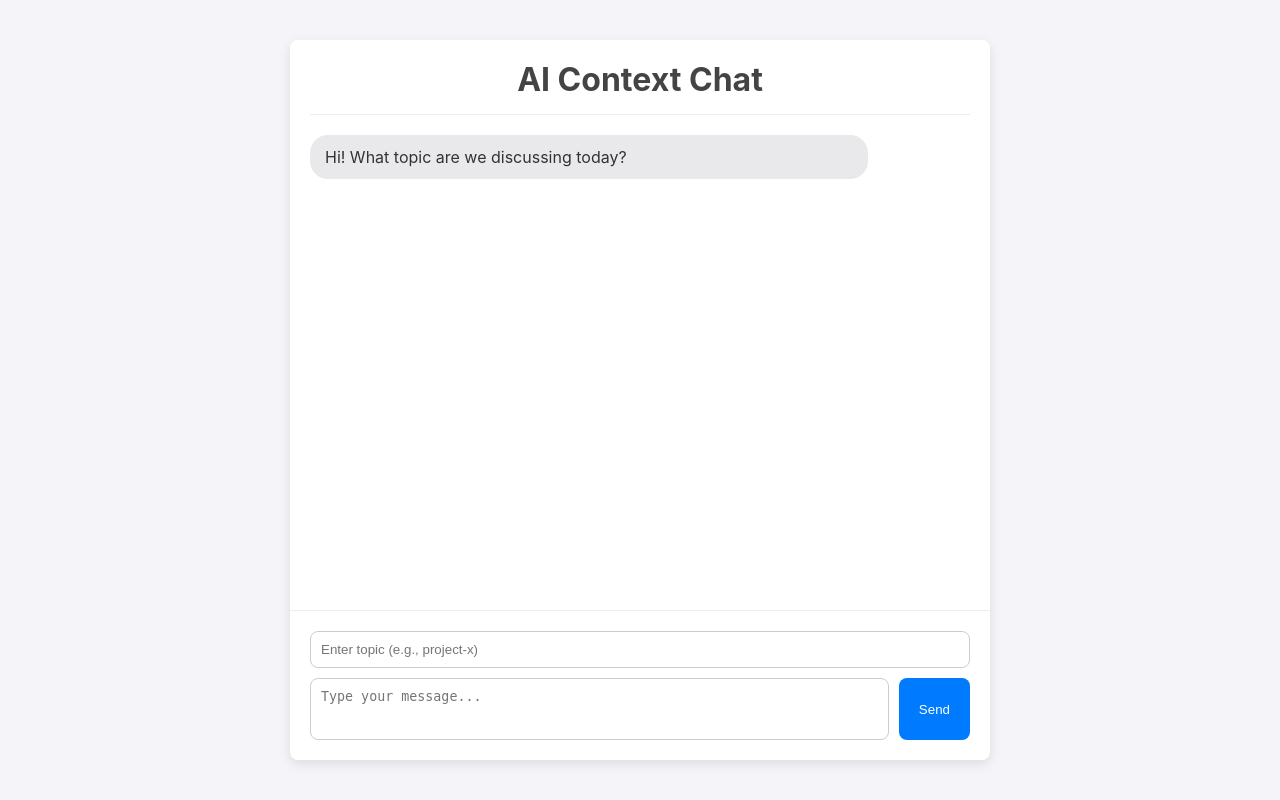
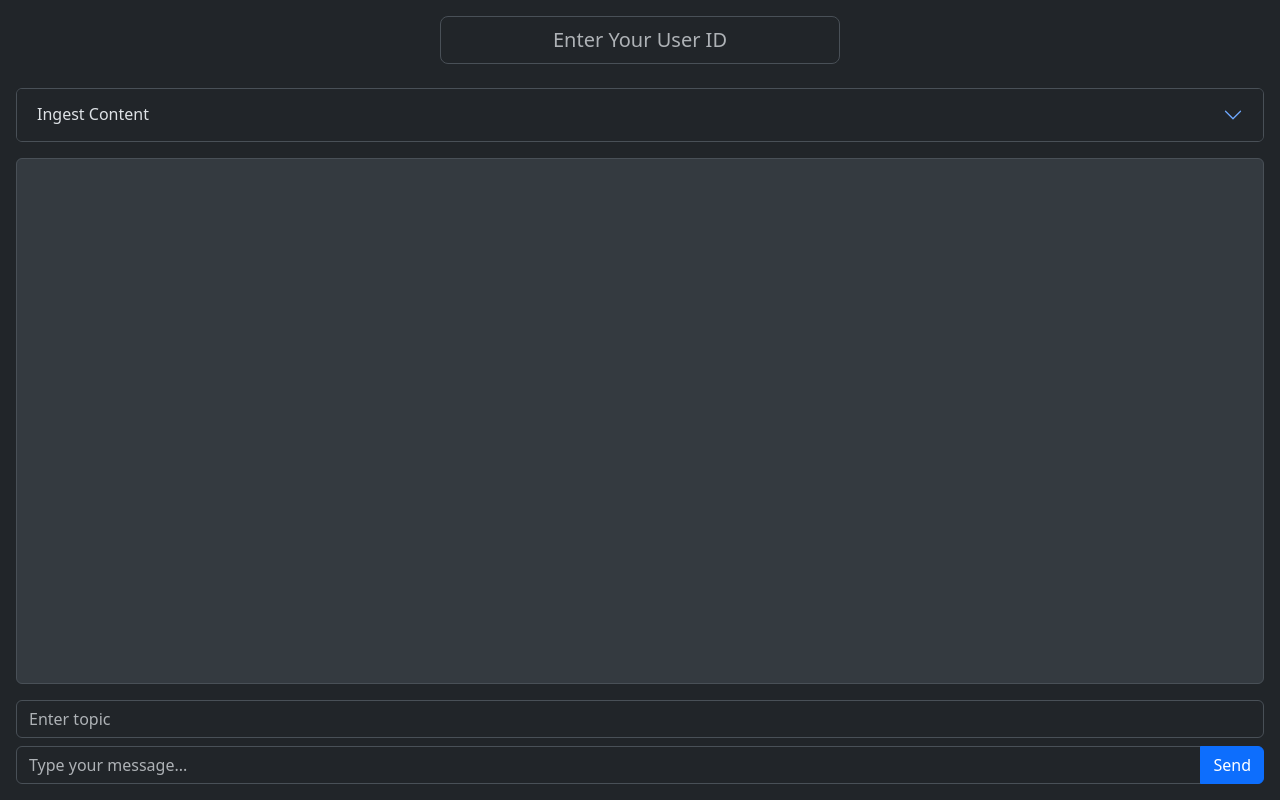
Before and after one commit to RKBobe/Cortex, a Flask app: page / in a window 1280 px wide. Run offline with Flask 3, Linux system fonts and the light colour scheme; some libraries are stand-ins or nearby versions.

Commit message:
feat: Add multi-user support and deployment configuration
Implements data isolation by scoping all database collections and operations to a user_id. Adds Dockerfile, requirements.txt, and Gunicorn to prepare the application for production deployment. Refactors frontend JavaScript into an external static/main.js file.

```diff
--- a/app.py
+++ b/app.py
@@ -1,33 +1,91 @@
-# app.py
-
 from flask import Flask, render_template, request, jsonify
 from backend import AIContextManager
+from werkzeug.utils import secure_filename
+import traceback
+import threading
 
 # Initialize the Flask app and the backend manager
 app = Flask(__name__)
 backend = AIContextManager()
 
-# This is the route for the main webpage
+#
+# --- Main Web Page Route ---
+#
 @app.route('/')
 def index():
     """Renders the main chat page."""
     return render_template('index.html')
 
-# This is the route that handles chat messages
+#
+# --- Chat Endpoint ---
+#
 @app.route('/chat', methods=['POST'])
 def chat():
-    """Receives user input, processes it with the backend, and returns AI response."""
+    """Receives user input, processes it, and returns AI response."""
     data = request.get_json()
-    topic = data.get('topic', 'general') # Default topic is 'general'
+    user_id = data.get('user_id')
+    topic = data.get('topic')
     user_prompt = data.get('prompt')
 
-    if not user_prompt:
-        return jsonify({'error': 'No prompt provided'}), 400
+    if not all([user_id, topic, user_prompt]):
+        return jsonify({'error': 'User ID, topic, and prompt are required'}), 400
 
     try:
-        # Call the backend to get the AI's response
-        ai_response = backend.process_prompt(topic, user_prompt)
+        ai_response = backend.process_prompt(user_id, topic, user_prompt)
         return jsonify({'response': ai_response})
     except Exception as e:
-        print(f"An error occurred: {e}")
+        print(f"An error occurred in /chat: {e}")
+        traceback.print_exc()
         return jsonify({'error': str(e)}), 500
+
+#
+# --- File Upload Endpoint ---
+#
+@app.route('/upload', methods=['POST'])
+def upload():
+    """Receives an uploaded file and ingests its content."""
+    if 'file' not in request.files:
+        return jsonify({'error': 'No file part'}), 400
+
+    file = request.files['file']
+    user_id = request.form.get('user_id')
+    topic = request.form.get('topic')
+
+    if file.filename == '' or not topic or not user_id:
+        return jsonify({'error': 'User ID, topic, and a selected file are required'}), 400
+
+    if file:
+        try:
+            filename = secure_filename(file.filename)
+            content = file.read().decode('utf-8')
+
+            backend.ingest_text(user_id, topic, content, filename)
+
+            return jsonify({'message': f'Successfully ingested {filename}'})
+        except Exception as e:
+            print(f"An error occurred in /upload: {e}")
+            traceback.print_exc()
+            return jsonify({'error': str(e)}), 500
+
+#
+# --- GitHub Repo Ingestion Endpoint ---
+#
+@app.route('/ingest_repo', methods=['POST'])
+def ingest_repo():
+    """Receives a Git repo URL and starts the ingestion process in the background."""
+    data = request.get_json()
+    user_id = data.get('user_id')
+    repo_url = data.get('repo_url')
+    topic = data.get('topic')
+
+    if not all([user_id, topic, repo_url]):
+        return jsonify({'error': 'User ID, topic, and repository URL are required'}), 400
+
+    # Run the long-running ingestion task in a background thread
+    ingestion_thread = threading.Thread(
+        target=backend.ingest_repo_from_url,
+        args=(user_id, repo_url, topic)
+    )
+    ingestion_thread.start()
+
+    return jsonify({'message': f'Started ingestion for {repo_url}. This may take several minutes.'})
--- /dev/null
+++ b/static/main.js
@@ -0,0 +1,125 @@
+// --- Element Selectors ---
+const userIdInput = document.getElementById('user-id-input');
+const topicInput = document.getElementById('topic-input');
+const promptInput = document.getElementById('prompt-input');
+const chatForm = document.getElementById('chat-form');
+const uploadForm = document.getElementById('upload-form');
+const repoForm = document.getElementById('repo-form');
+const chatWindow = document.getElementById('chat-window');
+const statusMessage = document.getElementById('status-message');
+
+// --- Event Listeners ---
+repoForm.addEventListener('submit', async (e) => {
+    e.preventDefault();
+    const repoUrl = document.getElementById('repo-url-input').value;
+    const userId = userIdInput.value;
+    const topic = topicInput.value;
+    if (!userId || !topic || !repoUrl) {
+        showStatus('User ID, Topic, and Repository URL are required.', 'danger');
+        return;
+    }
+    showStatus(`Starting ingestion for ${repoUrl}...`, 'info');
+    try {
+        const response = await fetch('/ingest_repo', {
+            method: 'POST',
+            headers: { 'Content-Type': 'application/json' },
+            body: JSON.stringify({ user_id: userId, topic: topic, repo_url: repoUrl })
+        });
+        const data = await response.json();
+        if (!response.ok) throw new Error(data.error);
+        showStatus(data.message, 'success');
+    } catch (error) {
+        showStatus(error.message, 'danger');
+    }
+});
+
+uploadForm.addEventListener('submit', async (e) => {
+    e.preventDefault();
+    const userId = userIdInput.value;
+    const topic = topicInput.value;
+    const fileInput = document.getElementById('file-input');
+    if (!userId || !topic || fileInput.files.length === 0) {
+        showStatus('User ID, Topic, and a file are required.', 'danger');
+        return;
+    }
+    const formData = new FormData();
+    formData.append('user_id', userId);
+    formData.append('file', fileInput.files[0]);
+    formData.append('topic', topic);
+    showStatus('Uploading...', 'info');
+    try {
+        const response = await fetch('/upload', { method: 'POST', body: formData });
+        const data = await response.json();
+        if (!response.ok) throw new Error(data.error || 'Upload failed');
+        showStatus(data.message, 'success');
+        fileInput.value = '';
+    } catch (error) {
+        showStatus(error.message, 'danger');
+    }
+});
+
+chatForm.addEventListener('submit', async (e) => {
+    e.preventDefault();
+    const userId = userIdInput.value;
+    const topic = topicInput.value;
+    const prompt = promptInput.value.trim();
+    if (!userId || !topic || !prompt) {
+        showStatus('User ID, Topic, and a message are required.', 'danger');
+        return;
+    }
+    addMessage(prompt, 'user');
+    promptInput.value = '';
+    addSpinner();
+    try {
+        const response = await fetch('/chat', {
+            method: 'POST',
+            headers: { 'Content-Type': 'application/json' },
+            body: JSON.stringify({ user_id: userId, topic: topic, prompt: prompt })
+        });
+        removeSpinner();
+        if (!response.ok) throw new Error('Network response was not ok.');
+        const data = await response.json();
+        addMessage(data.response, 'ai');
+    } catch (error) {
+        removeSpinner();
+        addMessage('Sorry, an error occurred.', 'ai error');
+    }
+});
+
+// --- Helper Functions ---
+function showStatus(message, type = 'info') {
+    statusMessage.textContent = message;
+    statusMessage.className = `text-${type} small`;
+    if (type !== 'info') {
+        setTimeout(() => { statusMessage.textContent = ''; }, 5000);
+    }
+}
+function addMessage(text, sender) {
+    const wrapper = document.createElement('div');
+    wrapper.className = `d-flex justify-content-${sender === 'user' ? 'end' : 'start'} mb-3`;
+    const bubble = document.createElement('div');
+    bubble.className = `p-3 rounded message-bubble ${sender}-message`;
+    bubble.textContent = text;
+    wrapper.appendChild(bubble);
+    chatWindow.appendChild(wrapper);
+    chatWindow.scrollTop = chatWindow.scrollHeight;
+}
+function addSpinner() {
+     const spinnerWrapper = document.createElement('div');
+    spinnerWrapper.id = 'spinner';
+    spinnerWrapper.className = 'd-flex justify-content-start mb-3';
+    const spinnerBubble = document.createElement('div');
+    spinnerBubble.className = 'p-3 rounded message-bubble ai-message';
+    spinnerBubble.innerHTML = '<div class="spinner-border spinner-border-sm" role="status"><span class="visually-hidden">Loading...</span></div>';
+    spinnerWrapper.appendChild(spinnerBubble);
+    chatWindow.appendChild(spinnerWrapper);
+    chatWindow.scrollTop = chatWindow.scrollHeight;
+}
+function removeSpinner() {
+    const spinner = document.getElementById('spinner');
+    if (spinner) spinner.remove();
+}
+promptInput.addEventListener('input', function () {
+    this.style.height = 'auto';
+    this.style.height = (this.scrollHeight) + 'px';
+});
--- /dev/null
+++ b/static/style.css
@@ -0,0 +1,31 @@
+html, body {
+    height: 100%;
+}
+
+body {
+    background-color: #212529; /* Bootstrap dark background */
+}
+
+#chat-window {
+    background-color: #343a40; /* A slightly lighter dark shade */
+}
+
+.message-bubble {
+    max-width: 80%;
+    word-wrap: break-word;
+}
+
+.user-message {
+    background-color: #0d6efd; /* Bootstrap primary blue */
+    color: white;
+}
+
+.ai-message {
+    background-color: #495057; /* Bootstrap gray */
+    color: white;
+}
+
+#prompt-input {
+    resize: none;
+    overflow-y: hidden;
+}
--- a/templates/index.html
+++ b/templates/index.html
@@ -1,70 +1,63 @@
 <!DOCTYPE html>
-<html lang="en">
+<html lang="en" data-bs-theme="dark">
 <head>
     <meta charset="UTF-8">
     <meta name="viewport" content="width=device-width, initial-scale=1.0">
     <title>AI Context Chat</title>
+    <link href="https://cdn.jsdelivr.net/npm/bootstrap@5.3.3/dist/css/bootstrap.min.css" rel="stylesheet">
     <link rel="stylesheet" href="/static/style.css">
 </head>
 <body>
-    <div id="app-container">
-        <h1>AI Context Chat</h1>
-        <div id="chat-window">
-            <div id="chat-messages">
-                <div class="message ai-message">Hi! What topic are we discussing today?</div>
+    <div class="container-fluid d-flex flex-column vh-100 p-3">
+        <header class="text-center mb-3">
+            <div class="mx-auto" style="max-width: 400px;">
+                <input type="text" id="user-id-input" class="form-control form-control-lg text-center" placeholder="Enter Your User ID" required>
+            </div>
+            <div id="status-message" class="text-muted small mt-2"></div>
+        </header>
+
+        <div class="accordion mb-3" id="ingestionAccordion">
+            <div class="accordion-item">
+                <h2 class="accordion-header">
+                    <button class="accordion-button collapsed" type="button" data-bs-toggle="collapse" data-bs-target="#collapseOne" aria-expanded="false" aria-controls="collapseOne">
+                        Ingest Content
+                    </button>
+                </h2>
+                <div id="collapseOne" class="accordion-collapse collapse" data-bs-parent="#ingestionAccordion">
+                    <div class="accordion-body">
+                        <form id="upload-form" class="mb-3">
+                            <label class="form-label">Upload a file</label>
+                            <div class="input-group">
+                                <input type="file" class="form-control" id="file-input" required>
+                                <button class="btn btn-outline-secondary" type="submit">Upload to Current Topic</button>
+                            </div>
+                        </form>
+                        <form id="repo-form">
+                            <label class="form-label">Ingest a public GitHub repository</label>
+                            <div class="input-group">
+                                <input type="url" id="repo-url-input" class="form-control" placeholder="https://github.com/user/repo" required>
+                                <button class="btn btn-outline-secondary" type="submit">Ingest Repo to Current Topic</button>
+                            </div>
+                        </form>
+                    </div>
+                </div>
             </div>
         </div>
-        <form id="chat-form">
-            <input type="text" id="topic-input" placeholder="Enter topic (e.g., project-x)" required>
-            <div id="input-area">
-                <textarea id="prompt-input" placeholder="Type your message..." required></textarea>
-                <button type="submit" id="send-button">Send</button>
+
+        <div id="chat-window" class="flex-grow-1 p-3 mb-3 border rounded overflow-auto"></div>
+
+        <form id="chat-form" class="d-flex flex-column">
+            <div class="mb-2">
+                <input type="text" id="topic-input" class="form-control" placeholder="Enter topic" required>
+            </div>
+            <div class="input-group">
+                <textarea id="prompt-input" class="form-control" placeholder="Type your message..." required rows="1"></textarea>
+                <button type="submit" id="send-button" class="btn btn-primary">Send</button>
             </div>
         </form>
     </div>
 
-    <script>
-        const chatForm = document.getElementById('chat-form');
-        const chatMessages = document.getElementById('chat-messages');
-        const promptInput = document.getElementById('prompt-input');
-
-        chatForm.addEventListener('submit', async (e) => {
-            e.preventDefault();
-            const topic = document.getElementById('topic-input').value;
-            const prompt = promptInput.value;
-
-            if (!prompt || !topic) return;
-
-            // Display user message
-            addMessage(prompt, 'user-message');
-            promptInput.value = '';
-
-            // Send to backend and get response
-            try {
-                const response = await fetch('/chat', {
-                    method: 'POST',
-                    headers: { 'Content-Type': 'application/json' },
-                    body: JSON.stringify({ topic: topic, prompt: prompt })
-                });
-
-                if (!response.ok) throw new Error('Network response was not ok.');
-
-                const data = await response.json();
-                addMessage(data.response, 'ai-message');
-
-            } catch (error) {
-                console.error('Error:', error);
-                addMessage('Sorry, an error occurred.', 'ai-message error');
-            }
-        });
-
-        function addMessage(text, className) {
-            const div = document.createElement('div');
-            div.className = `message ${className}`;
-            div.textContent = text;
-            chatMessages.appendChild(div);
-            chatMessages.scrollTop = chatMessages.scrollHeight; // Auto-scroll
-        }
-    </script>
+    <script src="https://cdn.jsdelivr.net/npm/bootstrap@5.3.3/dist/js/bootstrap.bundle.min.js"></script>
+    <script src="/static/main.js"></script>
 </body>
 </html>
--- a/templates/static/style.css
+++ /dev/null
@@ -1,95 +0,0 @@
-/* static/style.css */
-
-body {
-    font-family: -apple-system, BlinkMacSystemFont, "Segoe UI", Roboto, Helvetica, Arial, sans-serif;
-    background-color: #f4f4f9;
-    color: #333;
-    display: flex;
-    justify-content: center;
-    align-items: center;
-    height: 100vh;
-    margin: 0;
-}
-
-#app-container {
-    width: 90%;
-    max-width: 700px;
-    height: 90vh;
-    background-color: #fff;
-    border-radius: 8px;
-    box-shadow: 0 4px 12px rgba(0, 0, 0, 0.1);
-    display: flex;
-    flex-direction: column;
-}
-
-h1 {
-    text-align: center;
-    color: #444;
-    border-bottom: 1px solid #eee;
-    padding-bottom: 15px;
-    margin: 20px;
-}
-
-#chat-window {
-    flex-grow: 1;
-    overflow-y: auto;
-    padding: 0 20px;
-    border-bottom: 1px solid #eee;
-}
-
-.message {
-    padding: 10px 15px;
-    border-radius: 18px;
-    margin-bottom: 10px;
-    max-width: 80%;
-    line-height: 1.5;
-}
-
-.ai-message {
-    background-color: #e9e9eb;
-    align-self: flex-start;
-}
-
-.user-message {
-    background-color: #007bff;
-    color: white;
-    align-self: flex-end;
-    margin-left: auto;
-}
-
-#chat-form {
-    padding: 20px;
-    display: flex;
-    flex-direction: column;
-}
-
-#topic-input {
-    padding: 10px;
-    border: 1px solid #ccc;
-    border-radius: 8px;
-    margin-bottom: 10px;
-}
-
-#input-area {
-    display: flex;
-}
-
-#prompt-input {
-    flex-grow: 1;
-    padding: 10px;
-    border: 1px solid #ccc;
-    border-radius: 8px;
-    resize: none;
-    height: 40px;
-}
-
-#send-button {
-    background-color: #007bff;
-    color: white;
-    border: none;
-    padding: 0 20px;
-    border-radius: 8px;
-    margin-left: 10px;
-    cursor: pointer;
-}
-#send-button:hover { background-color: #0056b3; }
```
Also changed, not shown: backend.py (+114 -35 lines).
